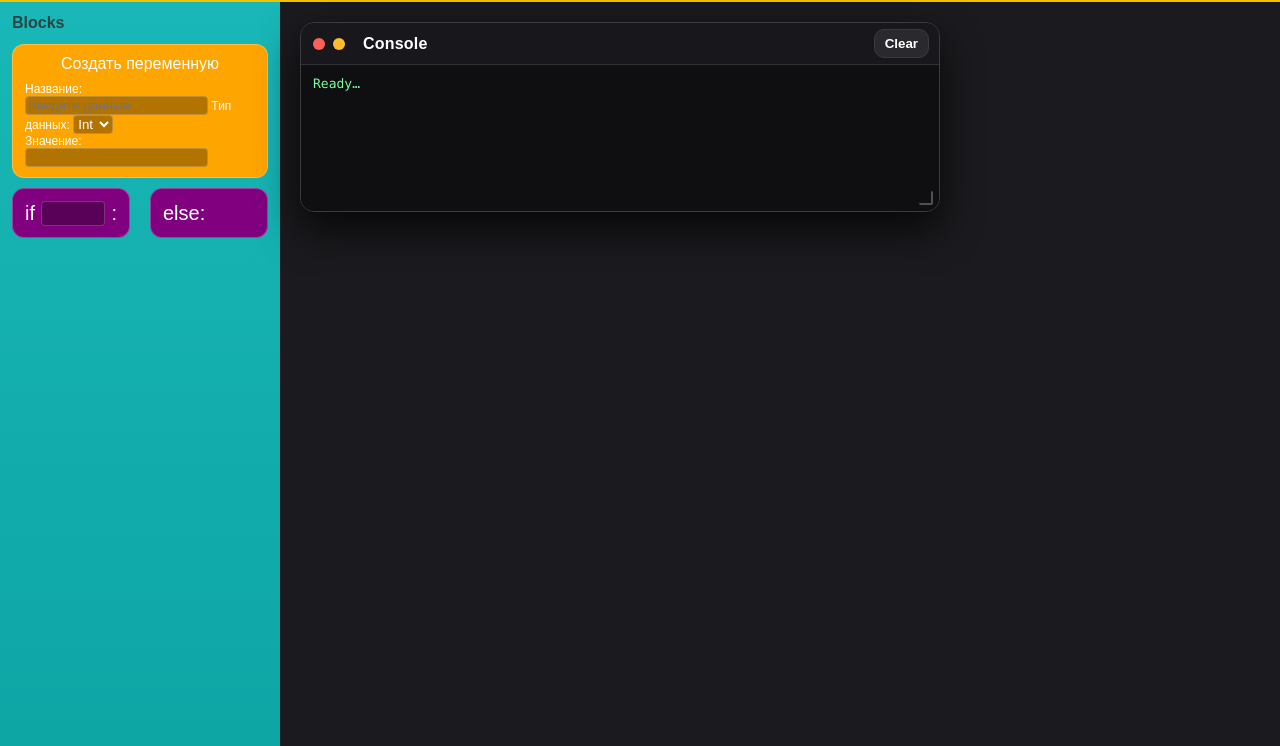
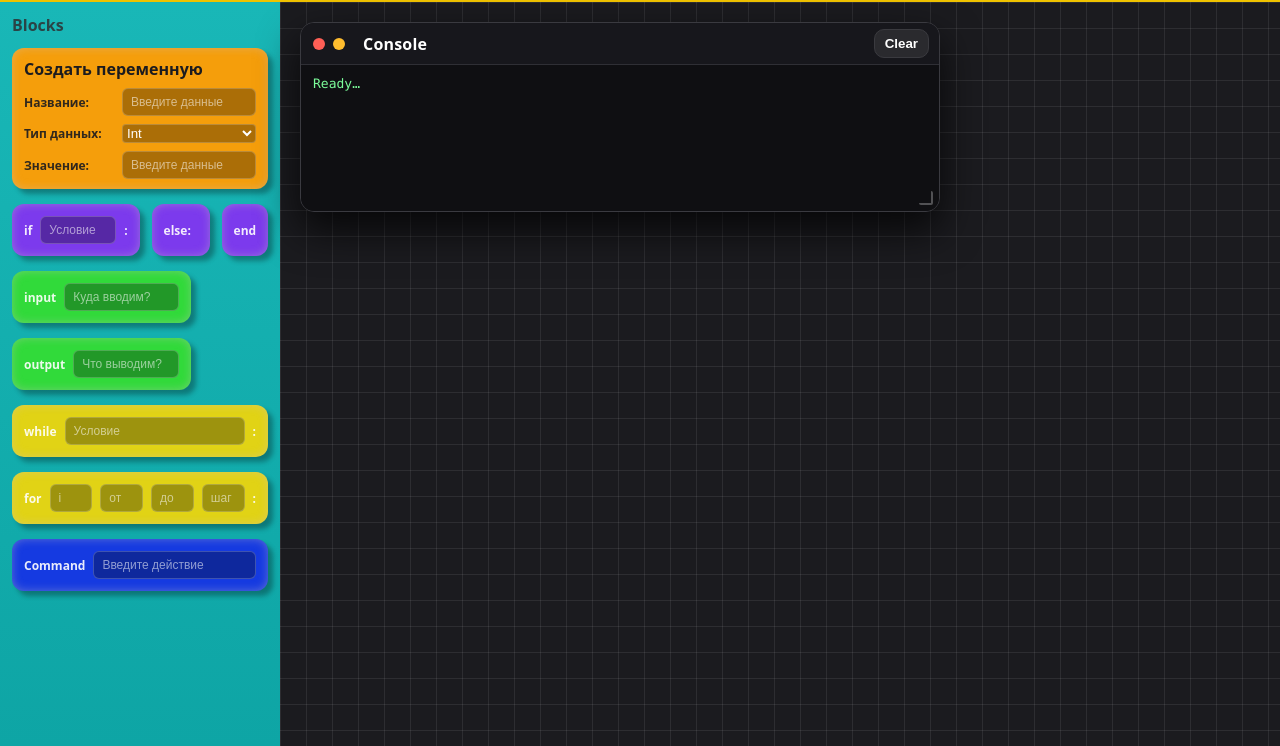
Before and after one commit to Gravyzz/hits_project_web, a plain HTML site: page index.html in a window 1280 px wide. Shown: the part 54-800 px from the top of the page. Drawn offline with Linux system fonts and the light colour scheme.

Commit message:
all tool items added

```diff
--- a/index.html
+++ b/index.html
@@ -21,39 +21,96 @@
             <aside class="toolbox">
                 <div class="toolbox-title">Blocks</div>
 
+                <div class="tool-item make-variable">
+                    <div class="box-name">Создать переменную</div>
 
-                <div class="tool-item make-variable">
-                    <span class = "box-name">Создать переменную</span><br>
+                    <div class="row">
                         <span class="string">Название:</span>
-                    <input type="text" value="" placeholder="Введите данные">
+                        <input type="text" placeholder="Введите данные">
+                    </div>
+
+                    <div class="row">
                         <span class="string">Тип данных:</span>
                         <select class="selection">
                             <option value="int">Int</option>
                             <option value="str">Str</option>
-                    </select><br>
+                        </select>
+                    </div>
+
+                    <div class="row">
                         <span class="string">Значение:</span>
-                    <input type="text" value="">
+                        <input type="text" placeholder="Введите данные">
+                    </div>
                 </div>
                 <div class="if-else-row">
                     <div class="tool-item if-part">
-                        <span class="string" >if</span>
-                        <input type="text"></input>
-                        <span>:</span>
+                        <div class="row-inline">
+                            <span class="string">if</span>
+                            <input type="text", placeholder="Условие">
+                            <span class="string">:</span>
+                        </div>
                     </div>
 
                     <div class="tool-item else-part">
-                        <span class="">else:</span>
+                        <div class="row-inline">
+                            <span class="string">else:</span>
+                        </div>
+                    </div>
+                    <div class="tool-item end-part">
+                        <div class="row-inline">
+                            <span class="string">end</span>
+                        </div>
+                    </div>
+                </div>
+
+
+                <div class="tool-item input-part">
+                    <div class="row-inline">
+                        <span class="string">input</span>
+                        <input type="text", placeholder="Куда вводим?">
+                    </div>
+                </div>
+                <div class="tool-item output-part">
+                    <div class="row-inline">
+                        <span class="string">output</span>
+                        <input type="text", placeholder="Что выводим?">
+                    </div>
+                </div>
+
+                <div class="tool-item while-part">
+                    <div class="row-inline">
+                        <span class="string">while</span>
+                        <input type="text", placeholder="Условие">
+                        <span class="string">:</span>
+                    </div>
+                </div>
+                <div class="tool-item for-part">
+                    <div class="row-inline">
+                        <span class="string">for</span>
+                        <input type="text", placeholder="i">
+                        <input type="text", placeholder="от">
+                        <input type="text", placeholder="до">
+                        <input type="text", placeholder="шаг">
+                        <span class="string">:</span>
+                    </div>
+                </div>
+
+                <div class="tool-item command-part">
+                    <div class="row-inline">
+                        <span class="string">Command</span>
+                        <input type="text", placeholder="Введите действие">
                     </div>
                 </div>
 
             </aside>
 
             <section class="workspace-wrap">
+                <div class="workspace"></div>
+                <div class="canvas" id="canvas"></div>
+
                 <div class="console" id="console">
-
                     <div class="console-header" id="consoleHeader">
                     <div class="console-title">
-
                         <div class="console-dots">
                         <button
                             class="dot dot-red"
@@ -72,11 +129,7 @@
                     </div>
 
                     <div class="console-actions">
-                        <button
-                            class="console-btn"
-                            id="consoleClear">
-                            Clear
-                        </button>
+                        <button class="console-btn" id="consoleClear">Clear</button>
                     </div>
                     </div>
 
--- a/style.css
+++ b/style.css
@@ -1,11 +1,17 @@
-* { box-sizing: border-box;}
-html, body {height: 100%; margin: 0; }
+* { box-sizing: border-box; }
+html, body { height: 100%; margin: 0; }
 
 :root {
   --bg: #1b1b1f;
   --text: #eaeaea;
   --grid: rgba(255, 255, 255, .08);
   --topbar: #f0c300;
+}
+
+body {
+  background: var(--bg);
+  color: var(--text);
+  font-family: system-ui, sans-serif;
 }
 
 .topbar {
@@ -34,18 +40,13 @@ html, body {height: 100%; margin: 0; }
   border-radius: 10px;
   cursor: pointer;
   font-weight: 700;
-    box-shadow: 5px 5px 5px rgba(0, 0, 0, 0.3), 0 0 10px rgba(205, 194, 194, 0.4) inset;
+  box-shadow:
+    5px 5px 5px rgba(0, 0, 0, 0.3),
+    0 0 10px rgba(205, 194, 194, 0.4) inset;
 }
-
 
 .btn-run { background: #2dd4bf; }
 .btn-danger { background: #ef4444; color: white; }
-
-body {
-    background: var(--bg);
-    color: var(--text);
-    font-family: sistem-ui, sans-serif;
-}
 
 .app {
   height: 100%;
@@ -71,31 +72,59 @@ body {
   color: #2a4446;
 }
 
+/* Базовая карточка блока */
 .tool-item {
-    width: auto;
+  width: 100%;
   background: rgba(0, 0, 0, .25);
   font-size: 12px;
   color: white;
-    border: 1px solid rgba(255, 255, 255, .25);
+  box-shadow:
+    5px 5px 5px rgba(0, 0, 0, 0.3),
+    0 0 10px rgba(205, 194, 194, 0.4) inset;
   padding: 10px 12px;
   border-radius: 12px;
-    cursor: pointer;
-    margin-bottom: 10px;
-    gap:8px;
+  cursor: grab;
+  margin-bottom: 15px;
 
+  display: grid;
+  gap: 8px;
 }
 
-
-
-.make-variable {
-  background-color: orange;
-}
+.tool-item:active { cursor: grabbing; }
 
 .tool-item .box-name {
   font-size: 16px;
-    text-align: center;
+  font-weight: bold;
+  text-align: left;
   display: block;
-    margin-bottom: -5px;
+}
+
+.tool-item .string {
+  opacity: 0.9;
+  font-size: 12px;
+  font-weight: bold;
+}
+
+.tool-item .row {
+  display: grid;
+  grid-template-columns: 90px 1fr;
+  gap: 8px;
+  align-items: center;
+}
+
+.tool-item input {
+  background: rgba(0, 0, 0, 0.3);
+  border: 1px solid rgba(255, 255, 255, 0.2);
+  border-radius: 6px;
+  color: white;
+  padding: 6px 8px;
+  font-size: 12px;
+  outline: none;
+  min-width: 0;
+}
+
+.tool-item input::placeholder {
+  color: rgba(255, 255, 255, 0.55);
 }
 
 .tool-item .selection {
@@ -105,40 +134,66 @@ body {
   color: white;
 }
 
-.if-else-row {
-    width: auto;
-    display: flex;
-    flex-direction: row;
-    align-items: center;
-    gap: 20px;
+.make-variable {
+  background: #f59e0b;
+  color: #1b1b1f;
+  border-color: rgba(0, 0, 0, 0.25);
 }
 
-.if-part {
-    gap: 6px;
+.make-variable .string,
+.make-variable .box-name {
+  color: #1b1b1f;
 }
+
+.if-else-row {
+  display: grid;
+  grid-template-columns: minmax(0, 2.2fr) minmax(0, 1fr) minmax(0, 0.8fr);
+  gap: 12px;
+  align-items: start;
+}
+
+.if-else-row > .tool-item {
+  min-width: 0;
+}
+
 .if-part,
-.else-part {
+.else-part,
+.end-part {
+  background: #7c3aed;
+  min-height: 52px;
+}
+
+.input-part,
+.output-part {
+  background: #31da3a;
+  width: 70%;
+  min-height: 52px;
+}
+
+.while-part,
+.for-part {
+  background: #e1d315;
+  min-height: 52px;
+}
+
+.command-part {
+  background: #153ae1;
+  min-height: 52px;
+}
+
+.row-inline {
   display: flex;
   align-items: center;
+  gap: 8px;
+}
+
+.row-inline input {
   flex: 1;
   min-width: 0;
-    min-height: 50px;
-    background-color: purple;
-    font-size: 20px;
-}
-
-.if-part input {
-    flex: 1;
-    padding: 4px;
-    min-width: 0;
+  width: 100%;
   max-width: 100%;
-}
-
-input {
-    background: rgba(0, 0, 0, 0.3);
-    border: 1px solid rgba(255, 255, 255, 0.2);
-    border-radius: 4px;
-    color: white;
+  height: 28px;
+  padding: 4px 8px;
 }
 
 .workspace-wrap {
@@ -149,10 +204,13 @@ input {
 .workspace {
   position: absolute;
   inset: 0;
-    background:
+
+  background-color: var(--bg);
+  background-image:
     linear-gradient(var(--grid) 1px, transparent 1px),
     linear-gradient(90deg, var(--grid) 1px, transparent 1px);
   background-size: 26px 26px;
+
   overflow: hidden;
 }
 
@@ -165,7 +223,6 @@ input {
   height: 190px;
   min-width: 320px;
   min-height: 120px;
-
 
   background: #0f0f12;
   border: 1px solid #3a3a40;
@@ -187,15 +244,13 @@ input {
   height: 14px;
   cursor: grab;
 
-  /* “уголок” */
   border-right: 2px solid rgba(255,255,255,.35);
   border-bottom: 2px solid rgba(255,255,255,.35);
   border-radius: 2px;
   opacity: 0.8;
 }
-.console-resizer:active {
-  cursor: grabbing;
-}
+
+.console-resizer:active { cursor: grabbing; }
 
 .console-header {
   height: 42px;
@@ -207,18 +262,18 @@ input {
 
   background: #17171c;
   border-bottom: 1px solid #2f2f35;
+
+  cursor: grab;
 }
-.console-header { cursor: grab; }
+
 .console-header:active { cursor: grabbing; }
 
 .console-body {
   height: calc(100% - 42px);
   overflow: auto;
   padding: 10px 12px;
-
   background: #0f0f12;
 }
-
 
 .console-title {
   display: flex;
@@ -245,17 +300,10 @@ input {
   cursor: pointer;
 }
 
-.dot:active {
-  transform: scale(0.95);
-}
+.dot:active { transform: scale(0.95); }
 
-.dot-red {
-  background: #ff5f56;
-}
-
-.dot-yellow {
-  background: #ffbd2e;
-}
+.dot-red { background: #ff5f56; }
+.dot-yellow { background: #ffbd2e; }
 
 .console-actions {
   display: flex;
@@ -273,9 +321,7 @@ input {
   cursor: pointer;
 }
 
-.console-btn:hover {
-  background: #3a3a3f;
-}
+.console-btn:hover { background: #3a3a3f; }
 
 .console-text {
   margin: 0;
@@ -287,6 +333,4 @@ input {
   white-space: pre-wrap;
 }
 
-.console.is-hidden {
-  display: none;
-}
+.console.is-hidden { display: none; }
```
Lines whose indentation alone changed are shown as unchanged.
